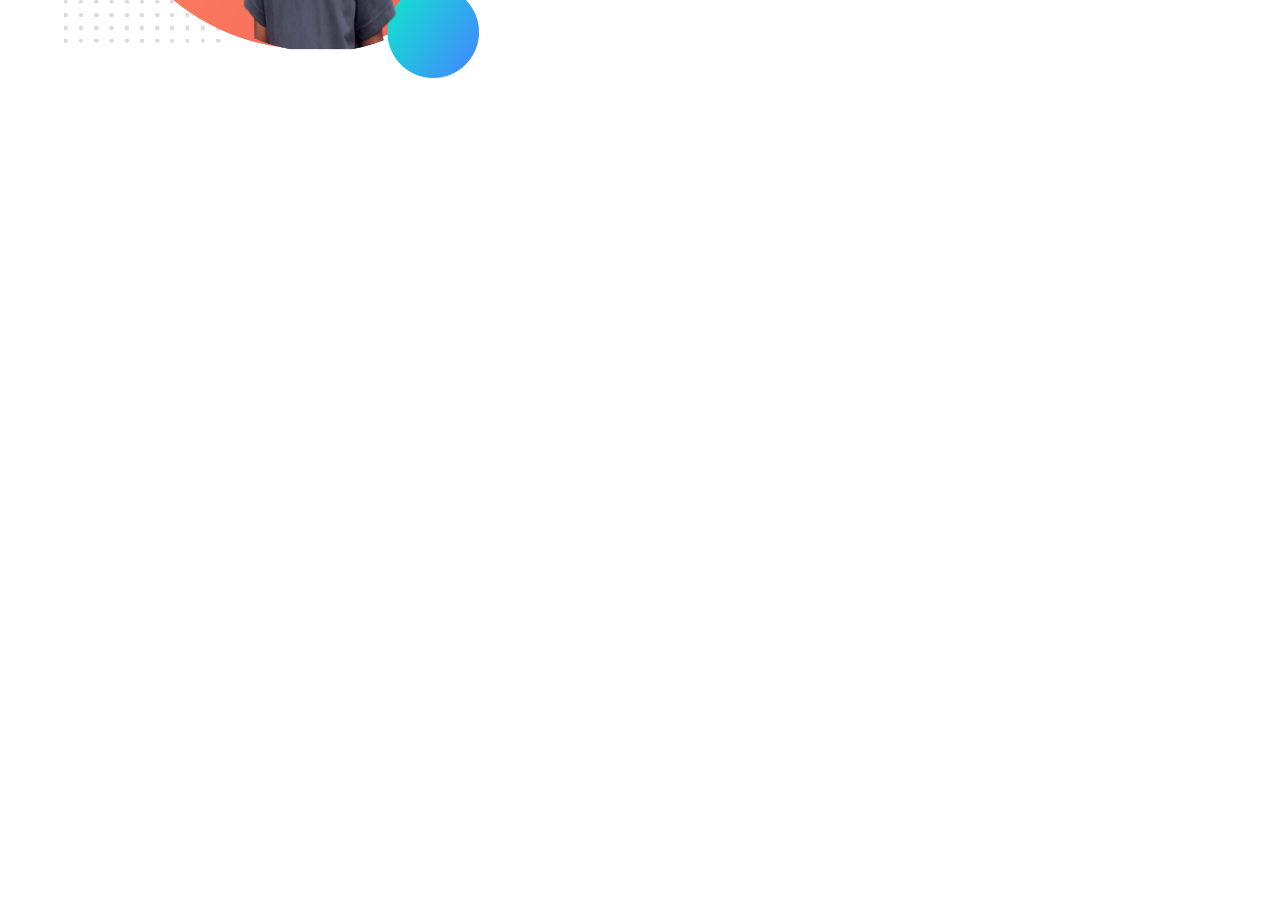
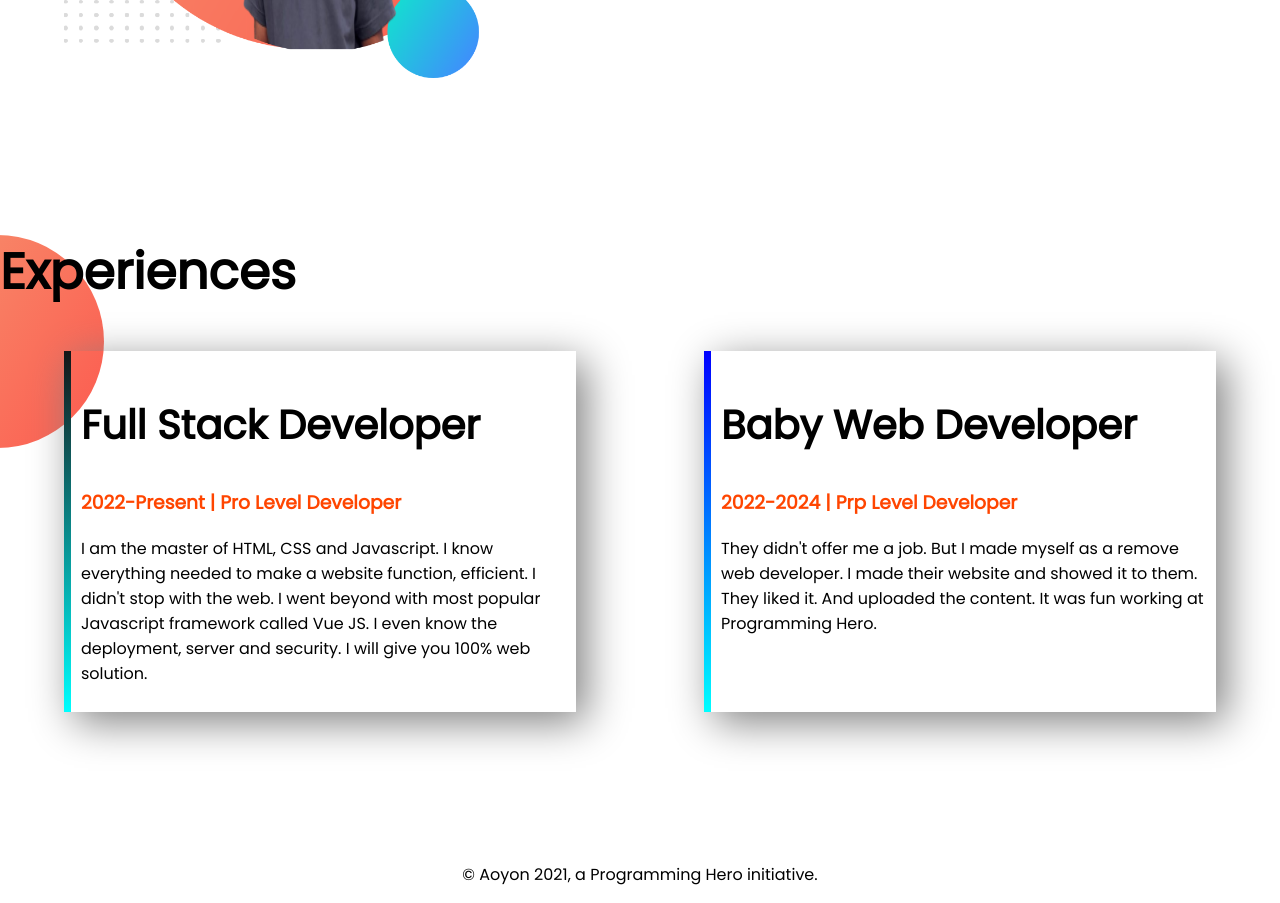
Before and after one commit to Aoyon123/My-Portfolio-Html-Css-, a plain HTML site: page My-Portfolio(Html-Css)/index.html in a window 1280 px wide. Shown: the part 994-1897 px from the top of the page. Before the commit the page ends 1229 px from the top, so only its background shows below. Drawn offline with Linux system fonts and the light colour scheme.

Commit message:
footer and experience added

```diff
--- a/My-Portfolio(Html-Css)/index.html
+++ b/My-Portfolio(Html-Css)/index.html
@@ -13,7 +13,7 @@
 </head>
 <body>
 
-    <section class="top-banner">
+    <section class="top-banner flexible-container">
 
    <div class="half-width">
     <h1>Welcome To</h1>
@@ -31,7 +31,7 @@
     </section>
 
 
-  <section class="dream-big">
+  <section class="dream-big flexible-container">
       <div class="half-width">
           <img src="images/Aoyon-backgroundimage.png" alt="">
       </div>
@@ -44,13 +44,29 @@
           <a target="_blank" class="link-button" href="">Download Resume</a>
       </div>
 
+    </section>
 
+  <section class="experience-area">
+      <h1>Experiences</h1>
+   <div class="flexible-container">
+    <div id="full-stack-experience" class="experience-item">
+        <h2>Full Stack Developer</h2>
+        <h3 class="orange-color">2022-Present | Pro Level Developer</h3>
+        <p>I am the master of HTML, CSS and Javascript. I know everything needed to make a website function, efficient. I didn't stop with the web. I went beyond with most popular Javascript framework called Vue JS. I even know the deployment, server and security. I will give you 100% web solution.</p>
+    </div>
 
-
-
-
-
+    <div  id="web-dev-experience" class="experience-item">
+        <h2 >Baby Web Developer</h2>
+        <h3 class="orange-color">2022-2024 | Prp Level Developer</h3>
+        <p>They didn't offer me a job. But I made myself as a remove web developer. I made their website and showed it to them. They liked it. And uploaded the content. It was fun working at Programming Hero.</p>
+    </div>
+   </div>
   </section>
 
+  <footer>
+      <p>
+        © Aoyon 2021, a Programming Hero initiative.
+      </p>
+  </footer>
 </body>
 </html>
--- a/My-Portfolio(Html-Css)/style.css
+++ b/My-Portfolio(Html-Css)/style.css
@@ -6,11 +6,15 @@ h1{
     font-size:50px;
 }
 
+h2{
+    font-size: 40px;
+}
+
 .orange-color{
     color:orangered;
 }
 
-section{
+.flexible-container{
     display:flex;
     margin-bottom: 150px;
 }
@@ -41,3 +45,31 @@ section{
     background-repeat: no-repeat;
     background-position: right;
 }
+.experience-item{
+    width:40%;
+    margin-left: 5%;
+    margin-right: 5%;
+    padding:10px;
+    border-radius: 10px red;
+    box-shadow:10px 10px 40px gray;
+}
+
+.experience-area{
+    background-image:url(images/exp-bg.png);
+    background-repeat: no-repeat;
+}
+#web-dev-experience{
+    border-left: 7px solid;
+    border-image:linear-gradient(blue,cyan);
+    border-image-slice: 1;
+}
+
+#full-stack-experience{
+    border-left: 7px solid;
+    border-image:linear-gradient(rgb(20, 20, 22),cyan);
+    border-image-slice: 1;
+}
+
+footer p{
+    text-align:center;
+}
```
